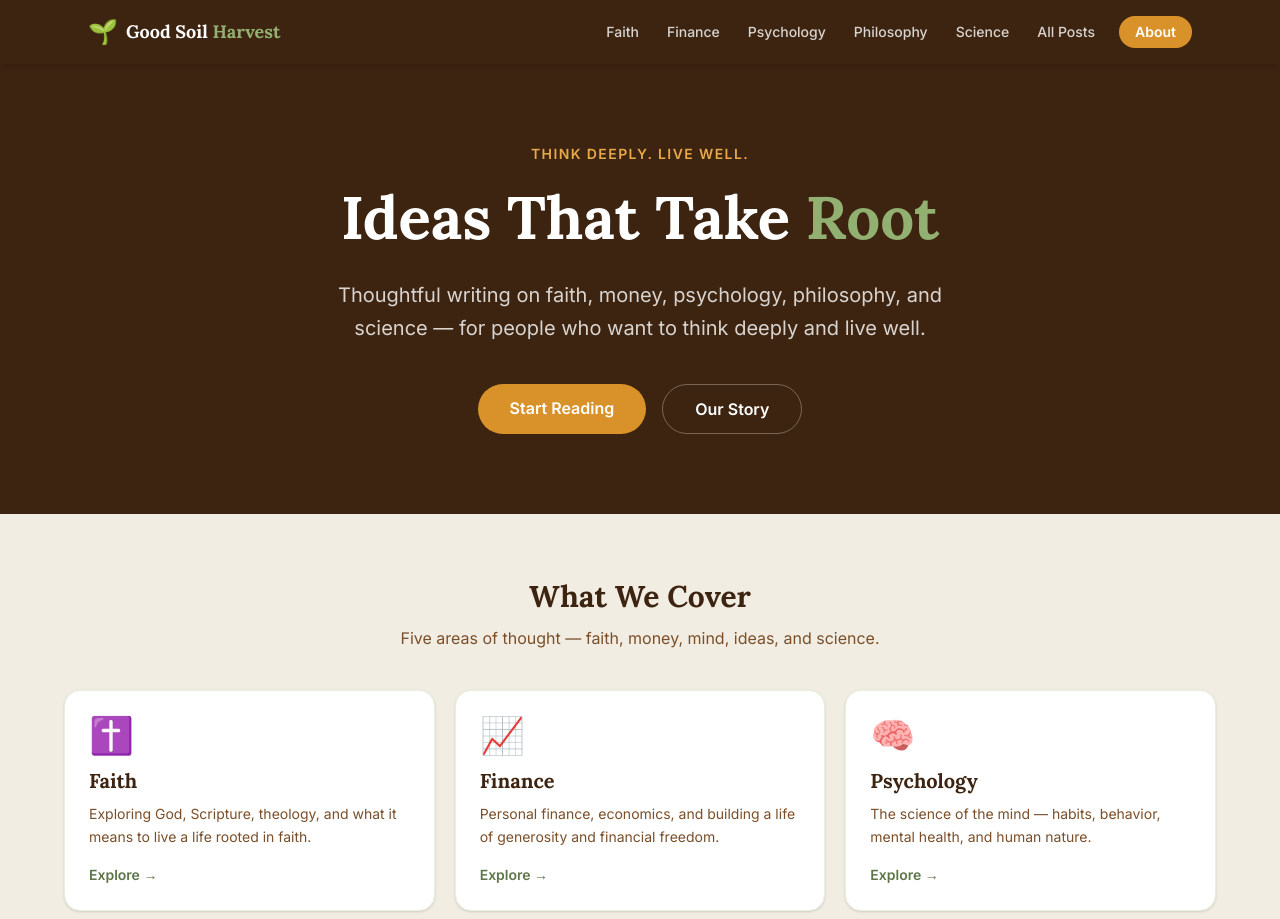
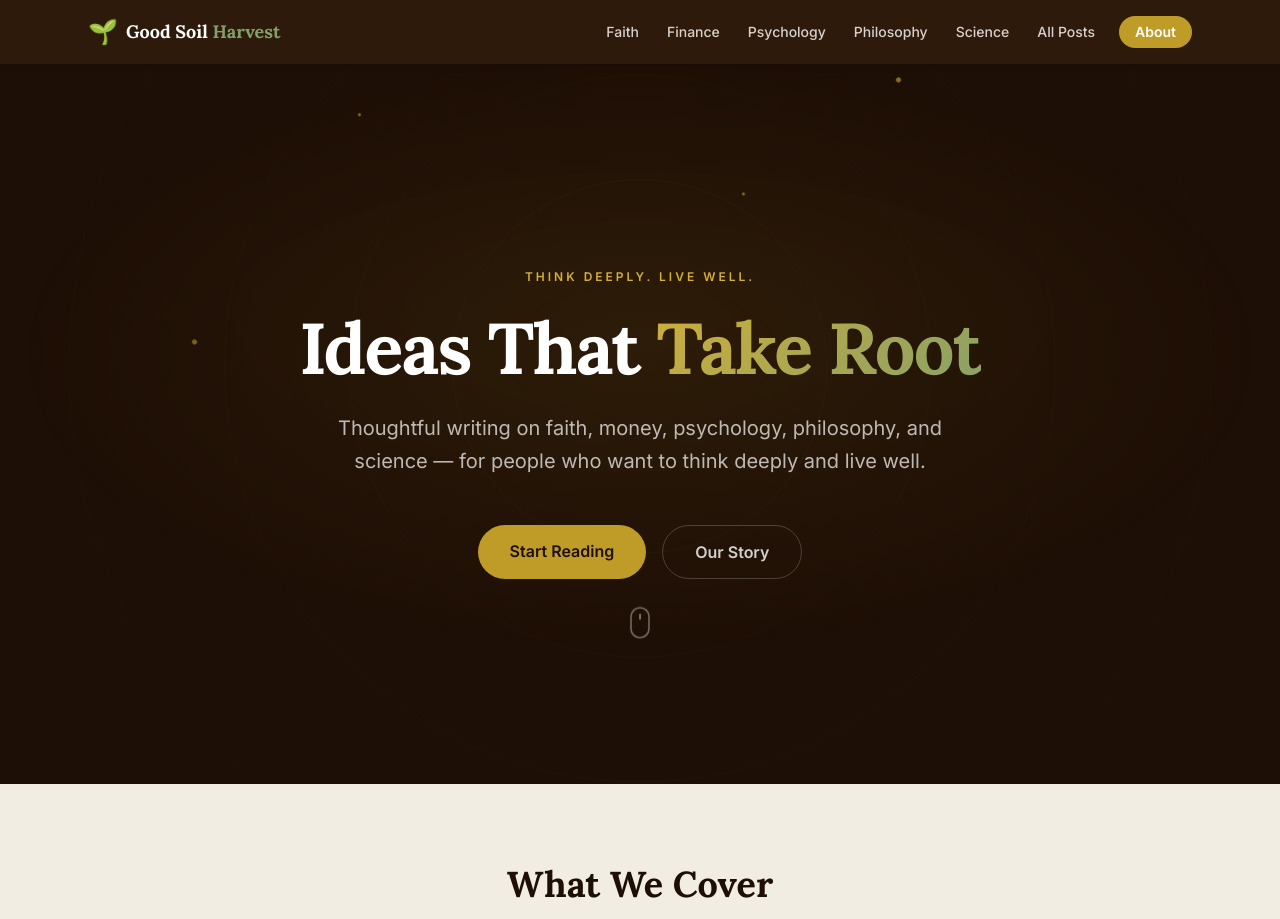
Before and after one commit to goodsoilharvest/good-soil-harvest, a Next.js app: page / in a window 1280 px wide. Shown: the top 919 px of the page. Built offline with nearby package versions, Linux system fonts and the light colour scheme.

Commit message:
feat: organic animated hero, true gold, dark mode sections, scroll animations, fix contact link

```diff
--- a/src/app/(public)/page.tsx
+++ b/src/app/(public)/page.tsx
@@ -1,140 +1,177 @@
 import Link from "next/link";
 import { niches, siteConfig } from "@/lib/config";
-import { getFeaturedPosts } from "@/lib/posts";
+import { RevealOnScroll } from "@/components/RevealOnScroll";
 
 export default function HomePage() {
-  const featured = getFeaturedPosts(3);
-
   return (
     <>
-      {/* Hero */}
-      <section className="bg-[var(--color-soil-800)] text-white py-20 px-4 sm:px-6">
-        <div className="max-w-[var(--max-w-content)] mx-auto text-center">
-          <p className="text-[var(--color-harvest-400)] font-semibold text-sm uppercase tracking-widest mb-4">
+      {/* ── Hero ────────────────────────────────────────── */}
+      <section className="relative overflow-hidden bg-[var(--color-soil-900)] text-white min-h-[90vh] flex items-center">
+
+        {/* Organic SVG background */}
+        <div className="absolute inset-0 opacity-[0.07] pointer-events-none select-none" aria-hidden>
+          <svg width="100%" height="100%" xmlns="http://www.w3.org/2000/svg">
+            <defs>
+              <radialGradient id="glow" cx="50%" cy="40%" r="60%">
+                <stop offset="0%" stopColor="#d4af37" stopOpacity="0.3" />
+                <stop offset="100%" stopColor="#d4af37" stopOpacity="0" />
+              </radialGradient>
+            </defs>
+            {/* Organic circles / growth rings */}
+            <circle cx="50%" cy="42%" r="18%" fill="none" stroke="#d4af37" strokeWidth="0.5" />
+            <circle cx="50%" cy="42%" r="28%" fill="none" stroke="#82a06a" strokeWidth="0.4" />
+            <circle cx="50%" cy="42%" r="40%" fill="none" stroke="#d4af37" strokeWidth="0.3" />
+            <circle cx="50%" cy="42%" r="55%" fill="none" stroke="#82a06a" strokeWidth="0.3" />
+            <circle cx="50%" cy="42%" r="72%" fill="none" stroke="#d4af37" strokeWidth="0.2" />
+            {/* Subtle root lines */}
+            <path d="M50%,58% Q44%,70% 36%,85%" fill="none" stroke="#82a06a" strokeWidth="0.6" />
+            <path d="M50%,58% Q53%,72% 58%,88%" fill="none" stroke="#82a06a" strokeWidth="0.5" />
+            <path d="M50%,58% Q48%,68% 42%,76% Q38%,82% 32%,95%" fill="none" stroke="#d4af37" strokeWidth="0.4" />
+            <path d="M50%,58% Q55%,66% 62%,74% Q67%,80% 70%,94%" fill="none" stroke="#d4af37" strokeWidth="0.4" />
+            {/* Glow */}
+            <ellipse cx="50%" cy="40%" rx="35%" ry="25%" fill="url(#glow)" />
+          </svg>
+        </div>
+
+        {/* Floating seed particles */}
+        <div className="absolute inset-0 pointer-events-none overflow-hidden" aria-hidden>
+          {[
+            { left: "15%",  delay: "0s",   dur: "12s", size: "5px"  },
+            { left: "28%",  delay: "2.5s", dur: "15s", size: "3px"  },
+            { left: "42%",  delay: "5s",   dur: "11s", size: "4px"  },
+            { left: "58%",  delay: "1.2s", dur: "14s", size: "3px"  },
+            { left: "70%",  delay: "3.8s", dur: "13s", size: "5px"  },
+            { left: "83%",  delay: "6.5s", dur: "10s", size: "3px"  },
+            { left: "8%",   delay: "4s",   dur: "16s", size: "4px"  },
+            { left: "92%",  delay: "7s",   dur: "12s", size: "3px"  },
+          ].map((p, i) => (
+            <span
+              key={i}
+              className="absolute rounded-full bg-[var(--color-harvest-400)] opacity-30"
+              style={{
+                left: p.left,
+                top: "-10px",
+                width: p.size,
+                height: p.size,
+                animation: `seedFall ${p.dur} ${p.delay} ease-in infinite`,
+              }}
+            />
+          ))}
+        </div>
+
+        {/* Radial glow overlay */}
+        <div
+          className="absolute inset-0 pointer-events-none"
+          style={{
+            background: "radial-gradient(ellipse 70% 60% at 50% 40%, rgba(191,155,40,0.08) 0%, transparent 70%)",
+          }}
+          aria-hidden
+        />
+
+        {/* Content */}
+        <div className="relative z-10 max-w-[var(--max-w-content)] mx-auto px-4 sm:px-6 py-24 text-center w-full">
+          <p className="animate-fade-in text-[var(--color-harvest-400)] font-semibold text-xs uppercase tracking-[0.25em] mb-6">
             Think Deeply. Live Well.
           </p>
-          <h1 className="font-serif text-4xl sm:text-5xl md:text-6xl font-bold leading-tight mb-6">
-            Ideas That Take{" "}
-            <span className="text-[var(--color-sage-400)]">Root</span>
+          <h1 className="animate-fade-in-up delay-100 font-serif text-5xl sm:text-6xl md:text-7xl font-bold leading-[1.1] mb-6 tracking-tight">
+            Ideas That{" "}
+            <span
+              className="relative inline-block"
+              style={{
+                background: "linear-gradient(135deg, var(--color-harvest-400) 0%, var(--color-sage-400) 60%, var(--color-harvest-400) 100%)",
+                backgroundSize: "200% 200%",
+                WebkitBackgroundClip: "text",
+                WebkitTextFillColor: "transparent",
+                backgroundClip: "text",
+                animation: "gradientShift 6s ease infinite",
+              }}
+            >
+              Take Root
+            </span>
           </h1>
-          <p className="text-white/80 text-lg sm:text-xl max-w-2xl mx-auto mb-10 leading-relaxed">
+          <p className="animate-fade-in-up delay-200 text-white/70 text-lg sm:text-xl max-w-2xl mx-auto mb-12 leading-relaxed">
             {siteConfig.description}
           </p>
-          <div className="flex flex-col sm:flex-row gap-4 justify-center">
+          <div className="animate-fade-in-up delay-300 flex flex-col sm:flex-row gap-4 justify-center">
             <Link
               href="/blog"
-              className="px-8 py-3 rounded-full bg-[var(--color-harvest-500)] hover:bg-[var(--color-harvest-400)] font-semibold text-white transition-colors"
+              className="group px-8 py-3.5 rounded-full bg-[var(--color-harvest-500)] hover:bg-[var(--color-harvest-400)] font-semibold text-[var(--color-soil-900)] transition-all hover:scale-105 hover:shadow-lg hover:shadow-harvest-500/20"
             >
               Start Reading
             </Link>
             <Link
               href="/about"
-              className="px-8 py-3 rounded-full border border-white/30 hover:border-white/60 font-semibold text-white transition-colors"
+              className="px-8 py-3.5 rounded-full border border-white/20 hover:border-white/50 font-semibold text-white/80 hover:text-white transition-all hover:bg-white/5"
             >
               Our Story
             </Link>
           </div>
+
+          {/* Scroll hint */}
+          <div className="absolute bottom-8 left-1/2 -translate-x-1/2 animate-float-med opacity-40">
+            <svg width="20" height="32" viewBox="0 0 20 32" fill="none" xmlns="http://www.w3.org/2000/svg">
+              <rect x="1" y="1" width="18" height="30" rx="9" stroke="white" strokeWidth="1.5" />
+              <rect x="9" y="7" width="2" height="6" rx="1" fill="white" />
+            </svg>
+          </div>
         </div>
       </section>
 
-      {/* Niche grid */}
-      <section className="py-16 px-4 sm:px-6 bg-[var(--color-parchment)]">
+      {/* ── What We Cover ───────────────────────────────── */}
+      <section className="py-20 px-4 sm:px-6 bg-[var(--surface-muted)]">
         <div className="max-w-[var(--max-w-content)] mx-auto">
-          <h2 className="font-serif text-3xl font-bold text-center text-[var(--color-soil-800)] mb-3">
+          <RevealOnScroll className="text-center mb-12">
+            <h2 className="font-serif text-3xl sm:text-4xl font-bold text-[var(--foreground)] mb-3">
               What We Cover
             </h2>
-          <p className="text-center text-[var(--color-soil-600)] mb-10 max-w-xl mx-auto">
+            <p className="text-[var(--text-muted)] max-w-xl mx-auto">
               Five areas of thought — faith, money, mind, ideas, and science.
             </p>
+          </RevealOnScroll>
+
           <div className="grid grid-cols-1 sm:grid-cols-2 lg:grid-cols-3 gap-5">
-            {niches.map((niche) => (
+            {niches.map((niche, i) => (
+              <RevealOnScroll key={niche.slug} delay={(i % 4) + 1 as 1 | 2 | 3 | 4}>
                 <Link
-                key={niche.slug}
                   href={`/niches/${niche.slug}`}
-                className="group bg-white rounded-2xl p-6 shadow-sm hover:shadow-md border border-[var(--color-sage-100)] hover:border-[var(--color-sage-400)] transition-all"
+                  className="group flex flex-col bg-[var(--surface)] rounded-2xl p-6 border border-[var(--border)] hover:border-[var(--color-sage-400)] hover:shadow-lg transition-all duration-300 hover:-translate-y-1 h-full"
                 >
-                <span className="text-4xl block mb-3">{niche.icon}</span>
-                <h3 className="font-serif text-xl font-bold text-[var(--color-soil-800)] group-hover:text-[var(--color-sage-700)] mb-2 transition-colors">
+                  <span className="text-4xl block mb-4 group-hover:animate-float-slow">{niche.icon}</span>
+                  <h3 className="font-serif text-xl font-bold text-[var(--foreground)] group-hover:text-[var(--color-sage-500)] mb-2 transition-colors">
                     {niche.title}
                   </h3>
-                <p className="text-sm text-[var(--color-soil-600)] leading-relaxed">
+                  <p className="text-sm text-[var(--text-muted)] leading-relaxed flex-1">
                     {niche.description}
                   </p>
-                <span className="mt-4 inline-block text-sm font-semibold text-[var(--color-sage-600)] group-hover:text-[var(--color-harvest-600)] transition-colors">
+                  <span className="mt-5 inline-block text-sm font-semibold text-[var(--color-sage-500)] group-hover:text-[var(--color-harvest-500)] transition-colors">
                     Explore →
                   </span>
                 </Link>
+              </RevealOnScroll>
             ))}
           </div>
         </div>
       </section>
 
-      {/* Featured posts — only rendered once content exists */}
-      {featured.length > 0 && (
-        <section className="py-16 px-4 sm:px-6">
-          <div className="max-w-[var(--max-w-content)] mx-auto">
-            <h2 className="font-serif text-3xl font-bold text-[var(--color-soil-800)] mb-10">
-              Latest Posts
-            </h2>
-            <div className="grid grid-cols-1 md:grid-cols-3 gap-6">
-              {featured.map((post) => (
-                <article
-                  key={post.slug}
-                  className="bg-white rounded-2xl overflow-hidden shadow-sm hover:shadow-md border border-[var(--color-sage-100)] transition-shadow"
-                >
-                  <div className="h-40 bg-[var(--color-sage-100)] flex items-center justify-center text-5xl">
-                    {niches.find((n) => n.slug === post.niche)?.icon ?? "🌱"}
-                  </div>
-                  <div className="p-5">
-                    <span className="text-xs font-semibold uppercase tracking-wide text-[var(--color-sage-600)]">
-                      {post.niche.replace(/-/g, " ")}
-                    </span>
-                    <h3 className="font-serif text-lg font-bold text-[var(--color-soil-800)] mt-1 mb-2 leading-snug">
-                      <Link href={post.href} className="hover:text-[var(--color-sage-700)]">
-                        {post.title}
-                      </Link>
-                    </h3>
-                    <p className="text-sm text-[var(--color-soil-600)] line-clamp-2">
-                      {post.description}
-                    </p>
-                    <p className="text-xs text-[var(--color-soil-600)]/60 mt-3">
-                      {post.readingTime}
-                    </p>
-                  </div>
-                </article>
-              ))}
-            </div>
-            <div className="text-center mt-10">
-              <Link
-                href="/blog"
-                className="inline-block px-8 py-3 rounded-full border-2 border-[var(--color-sage-600)] text-[var(--color-sage-700)] font-semibold hover:bg-[var(--color-sage-600)] hover:text-white transition-colors"
-              >
-                View All Posts
-              </Link>
-            </div>
-          </div>
-        </section>
-      )}
-
-      {/* About teaser */}
-      <section className="py-16 px-4 sm:px-6 bg-[var(--color-sage-50)]">
-        <div className="max-w-2xl mx-auto text-center">
-          <span className="text-4xl block mb-4">🌾</span>
-          <h2 className="font-serif text-3xl font-bold text-[var(--color-soil-800)] mb-4">
+      {/* ── About teaser ─────────────────────────────────── */}
+      <section className="py-20 px-4 sm:px-6 bg-[var(--surface-subtle)]">
+        <RevealOnScroll className="max-w-2xl mx-auto text-center">
+          <span className="text-5xl block mb-5 animate-float-slow">🌾</span>
+          <h2 className="font-serif text-3xl sm:text-4xl font-bold text-[var(--foreground)] mb-4">
             For the Curious and the Rooted
           </h2>
-          <p className="text-[var(--color-soil-700)] leading-relaxed mb-6">
+          <p className="text-[var(--text-muted)] leading-relaxed mb-8 text-lg">
             Good Soil Harvest is for people who want to think bigger — about
             faith, money, the mind, the great ideas, and the world being
             discovered. Plant good seeds. Think good thoughts. Grow.
           </p>
           <Link
             href="/about"
-            className="inline-block px-6 py-2.5 rounded-full bg-[var(--color-soil-800)] text-white font-semibold hover:bg-[var(--color-soil-700)] transition-colors"
+            className="inline-block px-7 py-3 rounded-full bg-[var(--color-soil-800)] text-white font-semibold hover:bg-[var(--color-soil-700)] transition-all hover:scale-105 hover:shadow-md"
           >
             Meet Us
           </Link>
-        </div>
+        </RevealOnScroll>
       </section>
     </>
   );
--- a/src/app/globals.css
+++ b/src/app/globals.css
@@ -2,55 +2,64 @@
 
 @theme {
   /* Brand palette — earthy, warm, grounded */
-  --color-soil-900: #2c1a0e;
-  --color-soil-800: #3d2410;
-  --color-soil-700: #5c3a1e;
-  --color-soil-600: #7a4f2a;
+  --color-soil-900: #1e0f06;
+  --color-soil-800: #2e1a0a;
+  --color-soil-700: #4a2e14;
+  --color-soil-600: #6b4423;
 
-  --color-sage-700: #4a5e3a;
-  --color-sage-600: #5d7548;
-  --color-sage-500: #739159;
-  --color-sage-400: #92b071;
-  --color-sage-100: #e8f0e0;
-  --color-sage-50: #f4f8f0;
+  --color-sage-700: #3d5030;
+  --color-sage-600: #4f6640;
+  --color-sage-500: #637f52;
+  --color-sage-400: #82a06a;
+  --color-sage-200: #c4d9b4;
+  --color-sage-100: #e2edd8;
+  --color-sage-50:  #f2f7ed;
 
-  --color-harvest-600: #c47d1e;
-  --color-harvest-500: #d9922a;
-  --color-harvest-400: #e8a94a;
-  --color-harvest-100: #fdf0d8;
+  /* True gold — warm, not orange */
+  --color-harvest-700: #8a6a10;
+  --color-harvest-600: #a07e18;
+  --color-harvest-500: #bf9b28;
+  --color-harvest-400: #d4af37;
+  --color-harvest-200: #f0dfa0;
+  --color-harvest-100: #faf3d8;
 
-  --color-cream: #faf8f3;
+  --color-cream:     #faf8f3;
   --color-parchment: #f2ede2;
 
   /* Typography */
   --font-serif: "Lora", "Georgia", serif;
-  --font-sans: "Inter", system-ui, sans-serif;
+  --font-sans:  "Inter", system-ui, sans-serif;
 
-  /* Spacing */
+  /* Layout */
   --max-w-content: 72rem;
-  --max-w-prose: 65ch;
+  --max-w-prose:   65ch;
 }
 
+/* ── Semantic tokens (light) ───────────────────────────── */
 :root {
-  --background: var(--color-cream);
-  --foreground: var(--color-soil-900);
-  --surface: #ffffff;
-  --surface-muted: var(--color-parchment);
-  --border: var(--color-sage-100);
-  --text-muted: var(--color-soil-600);
+  --background:     var(--color-cream);
+  --foreground:     var(--color-soil-900);
+  --surface:        #ffffff;
+  --surface-muted:  var(--color-parchment);
+  --surface-subtle: var(--color-sage-50);
+  --border:         var(--color-sage-100);
+  --text-muted:     var(--color-soil-600);
 }
 
+/* ── Semantic tokens (dark — system preference) ─────────── */
 @media (prefers-color-scheme: dark) {
   :root {
-    --background: #0f0a06;
-    --foreground: #e8ddd0;
-    --surface: #1c1208;
-    --surface-muted: #251a0d;
-    --border: #3d2a18;
-    --text-muted: #a08060;
+    --background:     #0d0804;
+    --foreground:     #e8ddd0;
+    --surface:        #1a100a;
+    --surface-muted:  #221508;
+    --surface-subtle: #1f1208;
+    --border:         #3a2414;
+    --text-muted:     #9a7858;
   }
 }
 
+/* ── Base ───────────────────────────────────────────────── */
 body {
   background: var(--background);
   color: var(--foreground);
@@ -58,26 +67,98 @@ body {
   -webkit-font-smoothing: antialiased;
 }
 
-h1, h2, h3, h4 {
-  font-family: var(--font-serif);
+h1, h2, h3, h4 { font-family: var(--font-serif); }
+
+/* ── Prose ─────────────────────────────────────────────── */
+.prose {
+  max-width: var(--max-w-prose);
+  line-height: 1.8;
+}
+.prose h2 { font-size: 1.5rem; font-weight: 700; margin-top: 2.25rem; margin-bottom: 0.75rem; }
+.prose h3 { font-size: 1.2rem; font-weight: 600; margin-top: 1.75rem; margin-bottom: 0.5rem; }
+.prose p  { margin-bottom: 1.35rem; }
+.prose ul, .prose ol { margin-left: 1.5rem; margin-bottom: 1.25rem; }
+.prose li { margin-bottom: 0.4rem; }
+.prose a  { color: var(--color-sage-500); text-decoration: underline; }
+.prose a:hover { color: var(--color-harvest-500); }
+.prose blockquote {
+  border-left: 3px solid var(--color-harvest-400);
+  padding-left: 1.25rem;
+  color: var(--text-muted);
+  font-style: italic;
+  margin: 1.75rem 0;
 }
 
-/* Prose styles for blog content */
-.prose {
-  max-width: var(--max-w-prose);
-  line-height: 1.75;
+/* ── Animations ────────────────────────────────────────── */
+@keyframes fadeInUp {
+  from { opacity: 0; transform: translateY(24px); }
+  to   { opacity: 1; transform: translateY(0); }
 }
-.prose h2 { font-size: 1.5rem; font-weight: 700; margin-top: 2rem; margin-bottom: 0.75rem; }
-.prose h3 { font-size: 1.25rem; font-weight: 600; margin-top: 1.5rem; margin-bottom: 0.5rem; }
-.prose p { margin-bottom: 1.25rem; }
-.prose ul, .prose ol { margin-left: 1.5rem; margin-bottom: 1.25rem; }
-.prose li { margin-bottom: 0.4rem; }
-.prose a { color: var(--color-sage-600); text-decoration: underline; }
-.prose a:hover { color: var(--color-harvest-600); }
-.prose blockquote {
-  border-left: 4px solid var(--color-sage-400);
-  padding-left: 1.25rem;
-  color: var(--color-soil-600);
-  font-style: italic;
-  margin: 1.5rem 0;
+
+@keyframes fadeIn {
+  from { opacity: 0; }
+  to   { opacity: 1; }
 }
+
+@keyframes floatSlow {
+  0%, 100% { transform: translateY(0px) rotate(0deg); }
+  33%       { transform: translateY(-10px) rotate(1deg); }
+  66%       { transform: translateY(-4px) rotate(-1deg); }
+}
+
+@keyframes floatMed {
+  0%, 100% { transform: translateY(0px) rotate(0deg); }
+  50%       { transform: translateY(-14px) rotate(2deg); }
+}
+
+@keyframes drift {
+  0%   { transform: translateX(0) translateY(0); }
+  50%  { transform: translateX(8px) translateY(-6px); }
+  100% { transform: translateX(0) translateY(0); }
+}
+
+@keyframes gradientShift {
+  0%, 100% { background-position: 0% 50%; }
+  50%       { background-position: 100% 50%; }
+}
+
+@keyframes seedFall {
+  0%   { transform: translateY(-20px) rotate(0deg);  opacity: 0; }
+  10%  { opacity: 0.6; }
+  90%  { opacity: 0.3; }
+  100% { transform: translateY(120vh) rotate(720deg); opacity: 0; }
+}
+
+.animate-fade-in-up {
+  animation: fadeInUp 0.7s ease both;
+}
+.animate-fade-in {
+  animation: fadeIn 0.6s ease both;
+}
+.animate-float-slow {
+  animation: floatSlow 7s ease-in-out infinite;
+}
+.animate-float-med {
+  animation: floatMed 5s ease-in-out infinite;
+}
+
+.delay-100 { animation-delay: 100ms; }
+.delay-200 { animation-delay: 200ms; }
+.delay-300 { animation-delay: 300ms; }
+.delay-400 { animation-delay: 400ms; }
+.delay-500 { animation-delay: 500ms; }
+
+/* ── Scroll reveal (js toggled) ────────────────────────── */
+.reveal {
+  opacity: 0;
+  transform: translateY(20px);
+  transition: opacity 0.6s ease, transform 0.6s ease;
+}
+.reveal.visible {
+  opacity: 1;
+  transform: translateY(0);
+}
+.reveal.delay-1 { transition-delay: 100ms; }
+.reveal.delay-2 { transition-delay: 200ms; }
+.reveal.delay-3 { transition-delay: 300ms; }
+.reveal.delay-4 { transition-delay: 400ms; }
--- /dev/null
+++ b/src/components/RevealOnScroll.tsx
@@ -0,0 +1,40 @@
+"use client";
+
+import { useEffect, useRef } from "react";
+
+export function RevealOnScroll({
+  children,
+  className = "",
+  delay = 0,
+}: {
+  children: React.ReactNode;
+  className?: string;
+  delay?: number;
+}) {
+  const ref = useRef<HTMLDivElement>(null);
+
+  useEffect(() => {
+    const el = ref.current;
+    if (!el) return;
+    const observer = new IntersectionObserver(
+      ([entry]) => {
+        if (entry.isIntersecting) {
+          el.classList.add("visible");
+          observer.unobserve(el);
+        }
+      },
+      { threshold: 0.12 }
+    );
+    observer.observe(el);
+    return () => observer.disconnect();
+  }, []);
+
+  return (
+    <div
+      ref={ref}
+      className={`reveal${delay ? ` delay-${delay}` : ""} ${className}`}
+    >
+      {children}
+    </div>
+  );
+}
--- a/src/components/layout/Footer.tsx
+++ b/src/components/layout/Footer.tsx
@@ -46,7 +46,7 @@ export function Footer() {
             <ul className="space-y-2 text-sm">
               <li><Link href="/blog" className="hover:text-white transition-colors">All Posts</Link></li>
               <li><Link href="/about" className="hover:text-white transition-colors">About</Link></li>
-              <li><Link href="/about#contact" className="hover:text-white transition-colors">Contact</Link></li>
+              <li><Link href="/contact" className="hover:text-white transition-colors">Contact</Link></li>
             </ul>
           </div>
 
```
Lines whose indentation alone changed are shown as unchanged.
